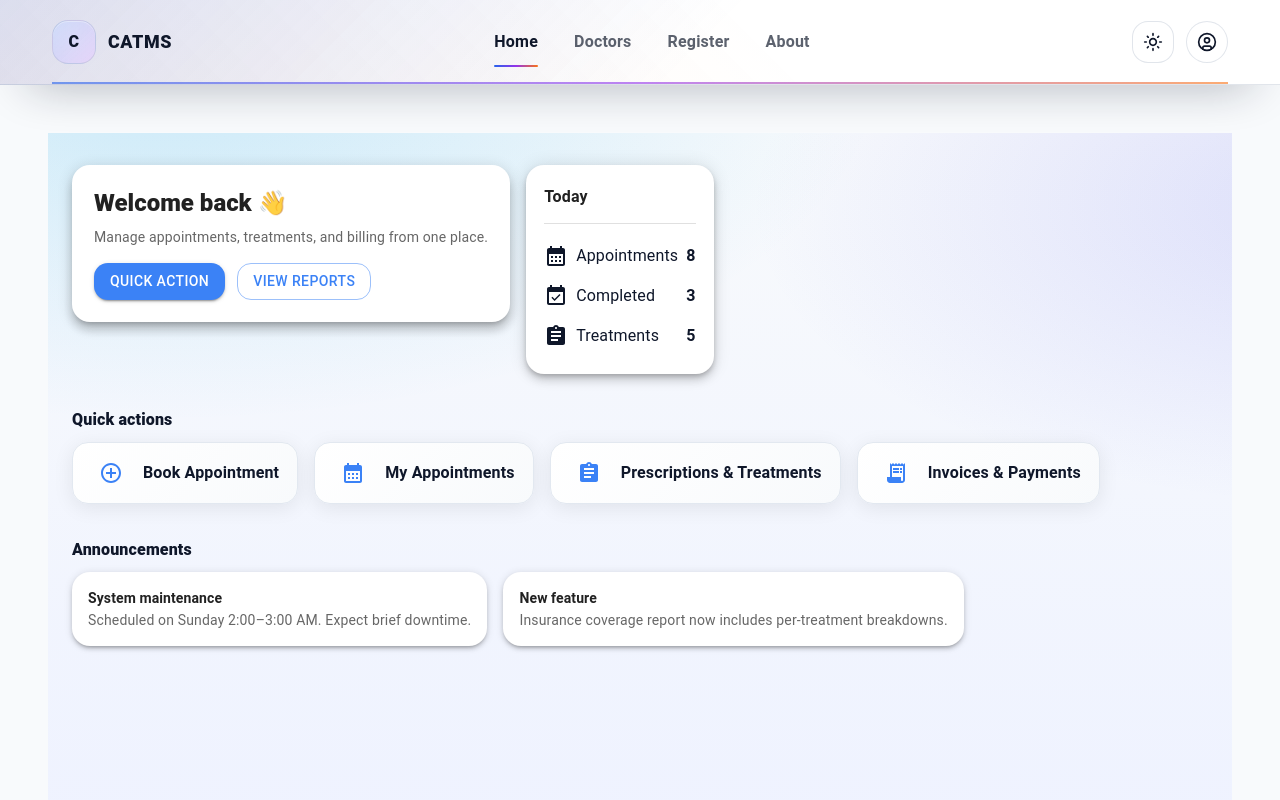
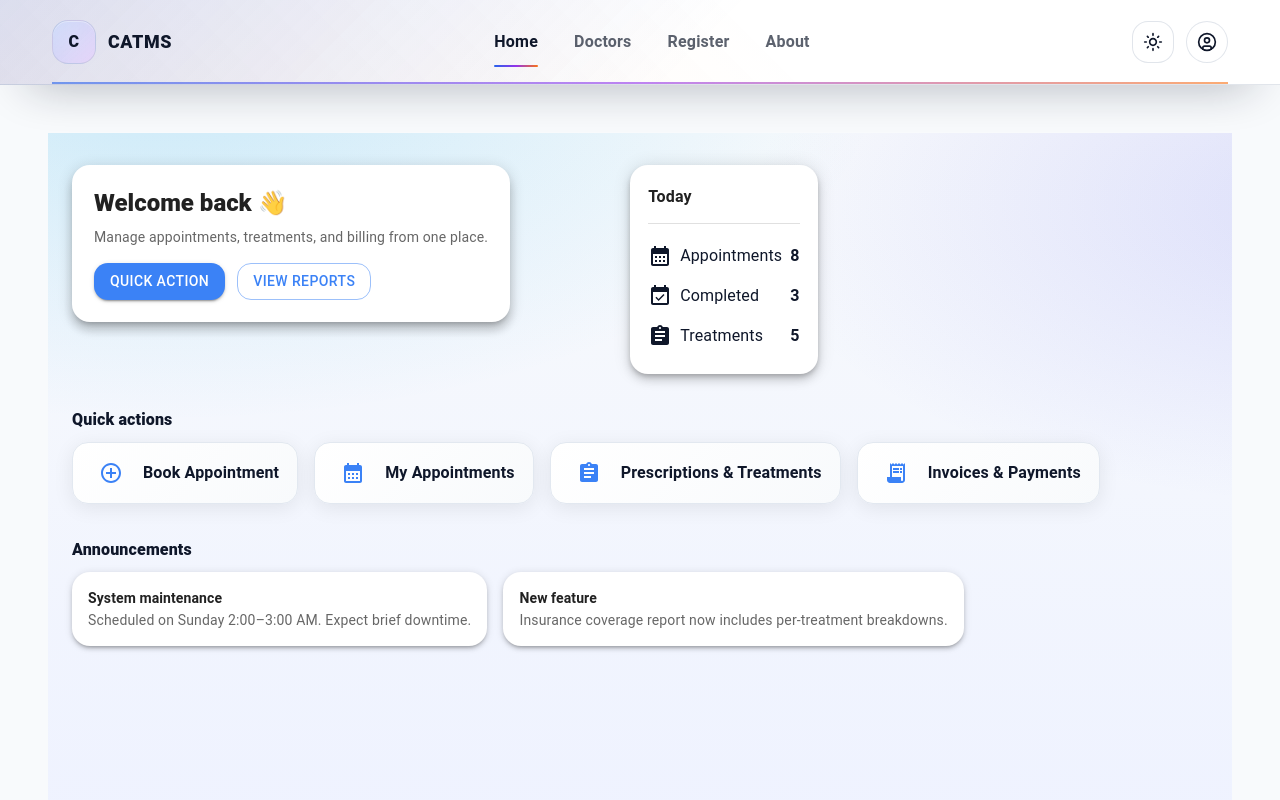
Before and after one commit to Thilokya03/Clinic-Appointment-and-Treatment-Management-System, a React (Vite) app in the folder frontend/: page / in a window 1280 px wide. Shown: the top 800 px of the page. Built offline with nearby package versions, Linux system fonts and the light colour scheme.

Commit message:
edit home page

```diff
--- a/frontend/src/pages/Home/Home.jsx
+++ b/frontend/src/pages/Home/Home.jsx
@@ -112,7 +112,7 @@ export default function Home() {
         {/* Content */}
         <Container maxWidth="lg" sx={{ py: 4 }}>
           {/* Welcome */}
-          <Grid container spacing={2} alignItems="stretch">
+          <Grid container spacing={15} alignItems="stretch">
             <Grid item xs={12} md={7}>
               <Paper className="hero-card" elevation={8}>
                 <Typography variant="h5" fontWeight={800}>
```
